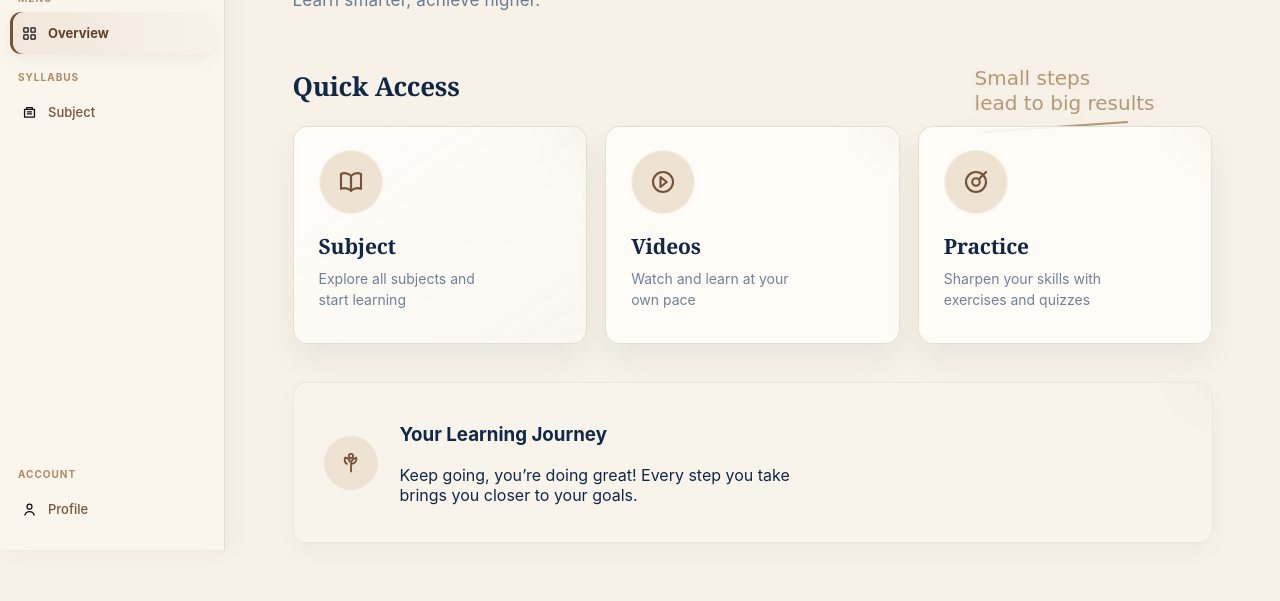
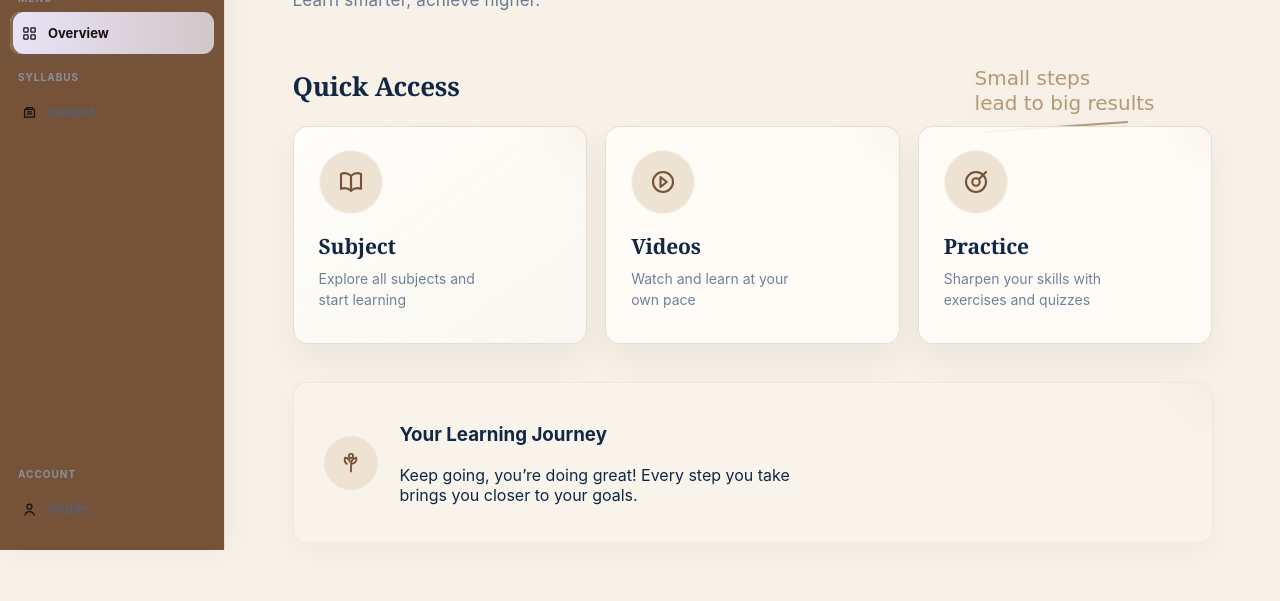
Before and after one commit to Chiew24/Ace_My_Study, a plain HTML site: page overview.html in a window 1280 px wide. Shown: the part 250-851 px from the top of the page. Drawn offline with Linux system fonts and the light colour scheme; a script that the page names is missing.

Commit message:
Change only the logged-in sidebar background to brown; restore sidebar text and icon colors

```diff
--- a/assets/css/cream-brown-theme.css
+++ b/assets/css/cream-brown-theme.css
@@ -22,52 +22,15 @@
   box-shadow: 0 4px 12px rgba(118, 83, 56, .16) !important;
 }
 
-/* Sidebar — use the same brown family throughout, while keeping the original logo artwork. */
-.sidebar,
-.sidebar .nav-item,
-.sidebar .nav-item .icon,
-.sidebar .nav-item span,
-.sidebar a,
-.sidebar a .icon,
-.sidebar .section-title,
-.sidebar .menu-title,
-.sidebar .account-title {
-  color: var(--theme-brown) !important;
-}
-
-.sidebar .section-title,
-.sidebar .menu-title,
-.sidebar .account-title {
-  color: var(--theme-caramel) !important;
-}
-
-.sidebar .nav-item.active,
-.sidebar .nav-item.active:hover {
-  background: linear-gradient(90deg, rgba(241, 231, 218, .98), rgba(247, 241, 231, .82)) !important;
-  color: var(--theme-brown) !important;
-  box-shadow: inset 3px 0 0 var(--theme-brown), 0 5px 14px rgba(118, 83, 56, .07) !important;
-}
-
-.sidebar .nav-item.active .icon,
-.sidebar .nav-item.active span {
-  color: var(--theme-brown-dark) !important;
-}
-
-.sidebar .nav-item:hover,
-.sidebar a:hover {
-  color: var(--theme-brown-dark) !important;
-  box-shadow: inset 0 0 0 1px rgba(118, 83, 56, .09) !important;
-}
-
-.sidebar .nav-item:hover .icon,
-.sidebar a:hover .icon {
-  color: var(--theme-brown-dark) !important;
+/* Sidebar background only — keep the existing sidebar text/icon styling. */
+.sidebar {
+  background: var(--theme-brown) !important;
 }
 
 .sidebar::after {
   background-image:
-    linear-gradient(rgba(118, 83, 56, .025) 1px, transparent 1px),
-    linear-gradient(90deg, rgba(118, 83, 56, .025) 1px, transparent 1px) !important;
+    linear-gradient(rgba(255, 255, 255, .035) 1px, transparent 1px),
+    linear-gradient(90deg, rgba(255, 255, 255, .035) 1px, transparent 1px) !important;
 }
 
 /* Keep the original Ace My Study logo artwork and colours. */
```
